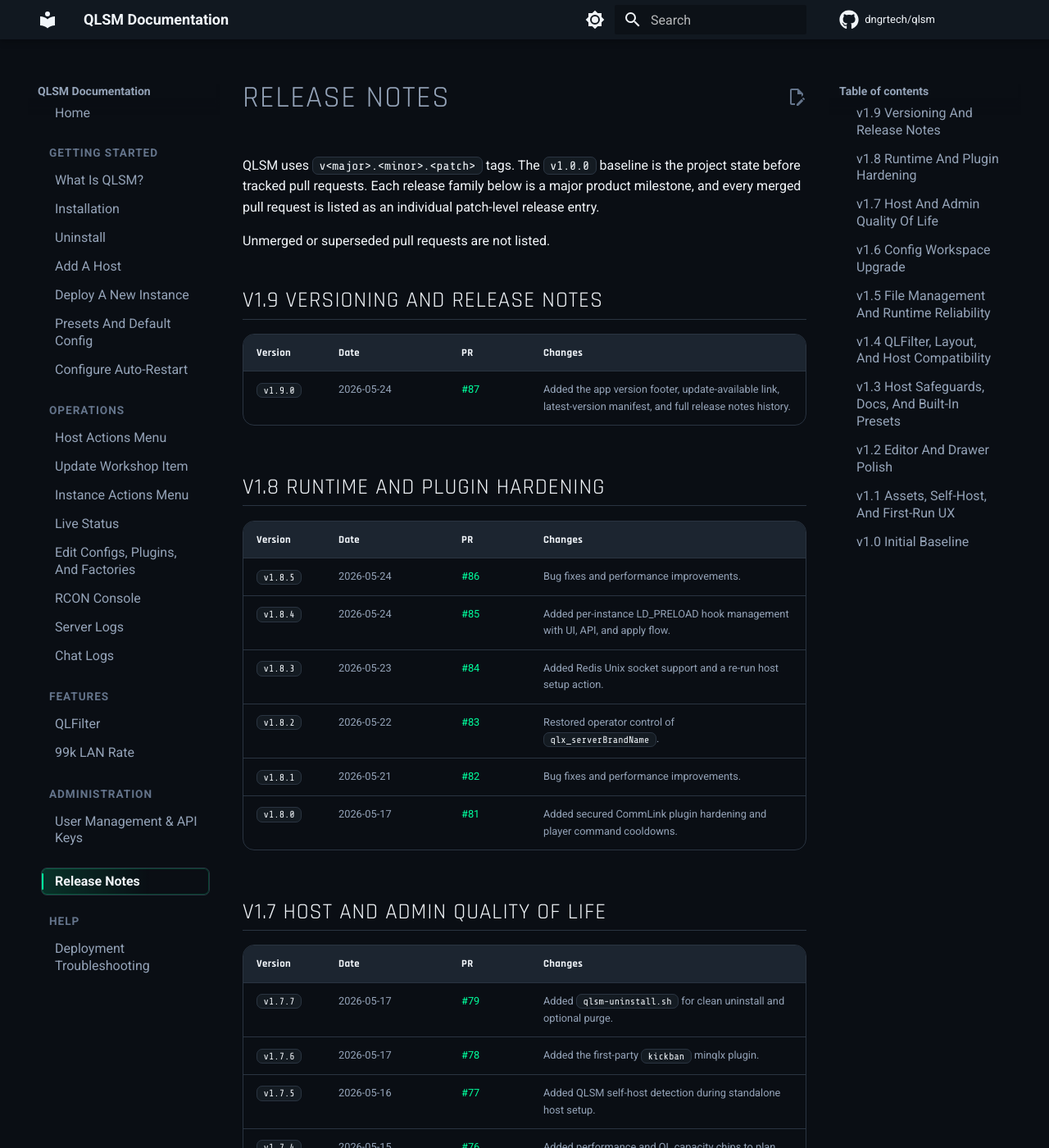
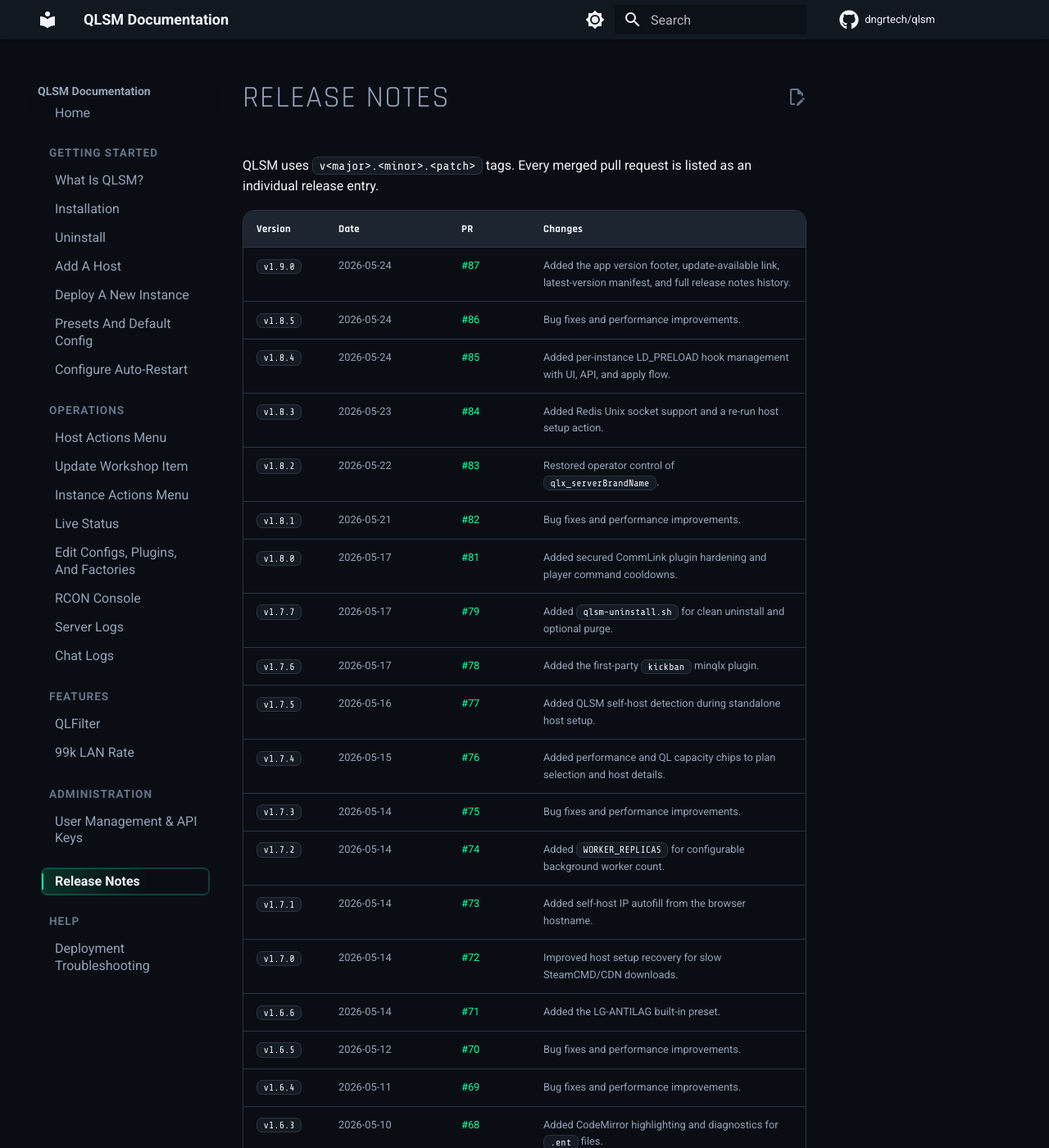
Before and after one commit to dngrtech/qlsm, an MkDocs documentation site: the page built from docs/user/releases.md, in a window 1280 px wide and 1400 px high. Shown: the whole window at 82% size. Built offline with MkDocs 1.6.1 and Material for MkDocs 9.7.7, drawn with Linux system fonts in a browser that asks for light colours; comment, search, counter and statistics services are not loaded; some of the changed text lies outside the part shown.

Commit message:
docs: flatten release notes into a single table

```diff
--- a/docs/user/releases.md
+++ b/docs/user/releases.md
@@ -1,30 +1,16 @@
 # Release Notes
 
-QLSM uses `v<major>.<minor>.<patch>` tags. The `v1.0.0` baseline is the project state before tracked pull requests. Each release family below is a major product milestone, and every merged pull request is listed as an individual patch-level release entry.
-
-Unmerged or superseded pull requests are not listed.
-
-## v1.9 Versioning And Release Notes
+QLSM uses `v<major>.<minor>.<patch>` tags. Every merged pull request is listed as an individual release entry.
 
 | Version | Date | PR | Changes |
 | --- | --- | --- | --- |
 | `v1.9.0` | 2026-05-24 | [#87](https://github.com/dngrtech/qlsm/pull/87) | Added the app version footer, update-available link, latest-version manifest, and full release notes history. |
-
-## v1.8 Runtime And Plugin Hardening
-
-| Version | Date | PR | Changes |
-| --- | --- | --- | --- |
 | `v1.8.5` | 2026-05-24 | [#86](https://github.com/dngrtech/qlsm/pull/86) | Bug fixes and performance improvements. |
 | `v1.8.4` | 2026-05-24 | [#85](https://github.com/dngrtech/qlsm/pull/85) | Added per-instance LD_PRELOAD hook management with UI, API, and apply flow. |
 | `v1.8.3` | 2026-05-23 | [#84](https://github.com/dngrtech/qlsm/pull/84) | Added Redis Unix socket support and a re-run host setup action. |
 | `v1.8.2` | 2026-05-22 | [#83](https://github.com/dngrtech/qlsm/pull/83) | Restored operator control of `qlx_serverBrandName`. |
 | `v1.8.1` | 2026-05-21 | [#82](https://github.com/dngrtech/qlsm/pull/82) | Bug fixes and performance improvements. |
 | `v1.8.0` | 2026-05-17 | [#81](https://github.com/dngrtech/qlsm/pull/81) | Added secured CommLink plugin hardening and player command cooldowns. |
-
-## v1.7 Host And Admin Quality Of Life
-
-| Version | Date | PR | Changes |
-| --- | --- | --- | --- |
 | `v1.7.7` | 2026-05-17 | [#79](https://github.com/dngrtech/qlsm/pull/79) | Added `qlsm-uninstall.sh` for clean uninstall and optional purge. |
 | `v1.7.6` | 2026-05-17 | [#78](https://github.com/dngrtech/qlsm/pull/78) | Added the first-party `kickban` minqlx plugin. |
 | `v1.7.5` | 2026-05-16 | [#77](https://github.com/dngrtech/qlsm/pull/77) | Added QLSM self-host detection during standalone host setup. |
@@ -33,11 +19,6 @@ Unmerged or superseded pull requests are not listed.
 | `v1.7.2` | 2026-05-14 | [#74](https://github.com/dngrtech/qlsm/pull/74) | Added `WORKER_REPLICAS` for configurable background worker count. |
 | `v1.7.1` | 2026-05-14 | [#73](https://github.com/dngrtech/qlsm/pull/73) | Added self-host IP autofill from the browser hostname. |
 | `v1.7.0` | 2026-05-14 | [#72](https://github.com/dngrtech/qlsm/pull/72) | Improved host setup recovery for slow SteamCMD/CDN downloads. |
-
-## v1.6 Config Workspace Upgrade
-
-| Version | Date | PR | Changes |
-| --- | --- | --- | --- |
 | `v1.6.6` | 2026-05-14 | [#71](https://github.com/dngrtech/qlsm/pull/71) | Added the LG-ANTILAG built-in preset. |
 | `v1.6.5` | 2026-05-12 | [#70](https://github.com/dngrtech/qlsm/pull/70) | Bug fixes and performance improvements. |
 | `v1.6.4` | 2026-05-11 | [#69](https://github.com/dngrtech/qlsm/pull/69) | Bug fixes and performance improvements. |
@@ -45,11 +26,6 @@ Unmerged or superseded pull requests are not listed.
 | `v1.6.2` | 2026-05-10 | [#67](https://github.com/dngrtech/qlsm/pull/67) | Bug fixes and performance improvements. |
 | `v1.6.1` | 2026-05-09 | [#66](https://github.com/dngrtech/qlsm/pull/66) | Bug fixes and performance improvements. |
 | `v1.6.0` | 2026-05-10 | [#65](https://github.com/dngrtech/qlsm/pull/65) | Added config folders, nested `.ent` files, folder CRUD, and row actions. |
-
-## v1.5 File Management And Runtime Reliability
-
-| Version | Date | PR | Changes |
-| --- | --- | --- | --- |
 | `v1.5.19` | 2026-05-08 | [#64](https://github.com/dngrtech/qlsm/pull/64) | Bug fixes and performance improvements. |
 | `v1.5.18` | 2026-05-08 | [#63](https://github.com/dngrtech/qlsm/pull/63) | Bug fixes and performance improvements. |
 | `v1.5.17` | 2026-05-08 | [#62](https://github.com/dngrtech/qlsm/pull/62) | Bug fixes and performance improvements. |
@@ -70,11 +46,6 @@ Unmerged or superseded pull requests are not listed.
 | `v1.5.2` | 2026-04-29 | [#47](https://github.com/dngrtech/qlsm/pull/47) | Added expanded server log viewing. |
 | `v1.5.1` | 2026-04-29 | [#46](https://github.com/dngrtech/qlsm/pull/46) | Bug fixes and performance improvements. |
 | `v1.5.0` | 2026-04-28 | [#45](https://github.com/dngrtech/qlsm/pull/45) | Added editable descriptions for `.so` plugin binaries. |
-
-## v1.4 QLFilter, Layout, And Host Compatibility
-
-| Version | Date | PR | Changes |
-| --- | --- | --- | --- |
 | `v1.4.13` | 2026-04-28 | [#44](https://github.com/dngrtech/qlsm/pull/44) | Deployment and maintenance improvements. |
 | `v1.4.12` | 2026-04-28 | [#43](https://github.com/dngrtech/qlsm/pull/43) | Bug fixes and performance improvements. |
 | `v1.4.11` | 2026-04-28 | [#42](https://github.com/dngrtech/qlsm/pull/42) | Bug fixes and performance improvements. |
@@ -89,11 +60,6 @@ Unmerged or superseded pull requests are not listed.
 | `v1.4.2` | 2026-04-27 | [#33](https://github.com/dngrtech/qlsm/pull/33) | Bug fixes and performance improvements. |
 | `v1.4.1` | 2026-04-27 | [#32](https://github.com/dngrtech/qlsm/pull/32) | Bug fixes and performance improvements. |
 | `v1.4.0` | 2026-04-27 | [#31](https://github.com/dngrtech/qlsm/pull/31) | Bug fixes and performance improvements. |
-
-## v1.3 Host Safeguards, Docs, And Built-In Presets
-
-| Version | Date | PR | Changes |
-| --- | --- | --- | --- |
 | `v1.3.8` | 2026-04-25 | [#30](https://github.com/dngrtech/qlsm/pull/30) | Added immutable built-in default config presets. |
 | `v1.3.7` | 2026-04-23 | [#29](https://github.com/dngrtech/qlsm/pull/29) | Improved GitHub Pages docs design and content. |
 | `v1.3.6` | 2026-04-23 | [#28](https://github.com/dngrtech/qlsm/pull/28) | Published user documentation through GitHub Pages. |
@@ -103,11 +69,6 @@ Unmerged or superseded pull requests are not listed.
 | `v1.3.2` | 2026-04-19 | [#23](https://github.com/dngrtech/qlsm/pull/23) | Bug fixes and performance improvements. |
 | `v1.3.1` | 2026-04-19 | [#22](https://github.com/dngrtech/qlsm/pull/22) | Added self-host OS auto-detection with Ubuntu LAN-rate warnings. |
 | `v1.3.0` | 2026-04-19 | [#21](https://github.com/dngrtech/qlsm/pull/21) | Bug fixes and performance improvements. |
-
-## v1.2 Editor And Drawer Polish
-
-| Version | Date | PR | Changes |
-| --- | --- | --- | --- |
 | `v1.2.9` | 2026-04-19 | [#20](https://github.com/dngrtech/qlsm/pull/20) | Development and maintenance improvements. |
 | `v1.2.8` | 2026-04-17 | [#19](https://github.com/dngrtech/qlsm/pull/19) | Bug fixes and performance improvements. |
 | `v1.2.7` | 2026-04-17 | [#18](https://github.com/dngrtech/qlsm/pull/18) | Bug fixes and performance improvements. |
@@ -118,11 +79,6 @@ Unmerged or superseded pull requests are not listed.
 | `v1.2.2` | 2026-04-17 | [#13](https://github.com/dngrtech/qlsm/pull/13) | Bug fixes and performance improvements. |
 | `v1.2.1` | 2026-04-17 | [#12](https://github.com/dngrtech/qlsm/pull/12) | Bug fixes and performance improvements. |
 | `v1.2.0` | 2026-04-17 | [#11](https://github.com/dngrtech/qlsm/pull/11) | Added expanded editor support for plugin files and fixed editor theme consistency. |
-
-## v1.1 Assets, Self-Host, And First-Run UX
-
-| Version | Date | PR | Changes |
-| --- | --- | --- | --- |
 | `v1.1.8` | 2026-04-16 | [#10](https://github.com/dngrtech/qlsm/pull/10) | Bug fixes and performance improvements. |
 | `v1.1.7` | 2026-04-14 | [#9](https://github.com/dngrtech/qlsm/pull/9) | Synced the GitHub Pages landing page with README content. |
 | `v1.1.6` | 2026-04-12 | [#8](https://github.com/dngrtech/qlsm/pull/8) | Auto-opens Add Host after the first password change. |
@@ -132,9 +88,4 @@ Unmerged or superseded pull requests are not listed.
 | `v1.1.2` | 2026-04-07 | [#3](https://github.com/dngrtech/qlsm/pull/3) | Added bundled QL assets, minqlx plugins, and QLFilter sources to version control. |
 | `v1.1.1` | 2026-04-07 | [#2](https://github.com/dngrtech/qlsm/pull/2) | Bug fixes and performance improvements. |
 | `v1.1.0` | 2026-04-07 | [#1](https://github.com/dngrtech/qlsm/pull/1) | Bug fixes and performance improvements. |
-
-## v1.0 Initial Baseline
-
-| Version | Date | Changes |
-| --- | --- | --- |
-| `v1.0.0` | Before 2026-04-07 | Initial QLSM baseline before tracked pull request history. |
+| `v1.0.0` | Before 2026-04-07 | — | Initial QLSM baseline before tracked pull request history. |
```
